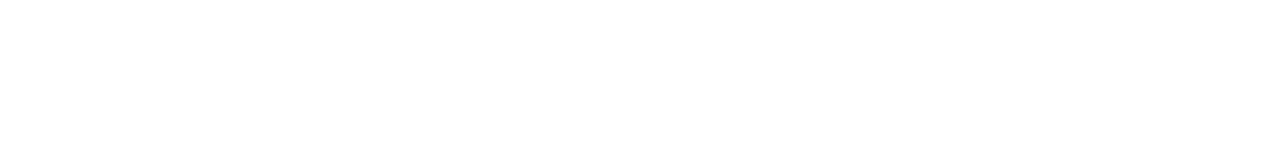
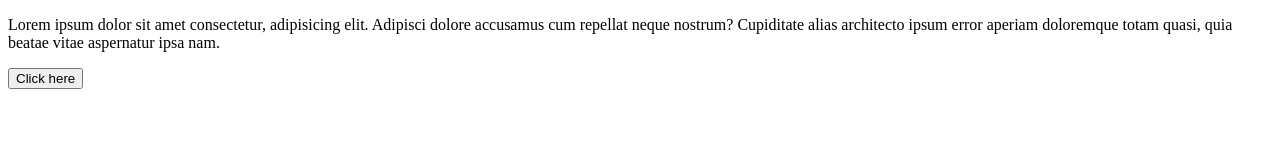
Before and after one commit to diarmuid-murphy/branch-workflow, a plain HTML site: page index.html in a window 1280 px wide. Drawn offline with Linux system fonts and the light colour scheme.

Commit message:
main added

```diff
--- a/index.html
+++ b/index.html
@@ -9,7 +9,15 @@
 	<!-- Header -->
 
 	<!-- Main -->
+	<main>
+		<p>Lorem ipsum dolor sit amet consectetur, adipisicing elit. Adipisci dolore accusamus cum repellat neque nostrum? Cupiditate alias architecto ipsum error aperiam doloremque totam quasi, quia beatae vitae aspernatur ipsa nam.</p>
+		<button id="btn">Click here</button>
+	</main>
 
 	<!-- Footer -->
+
+	<script>
+		document.getElementById('btn').addEventListener(e => alert('Button was clicked'));
+	</script>
 </body>
 </html>
```
